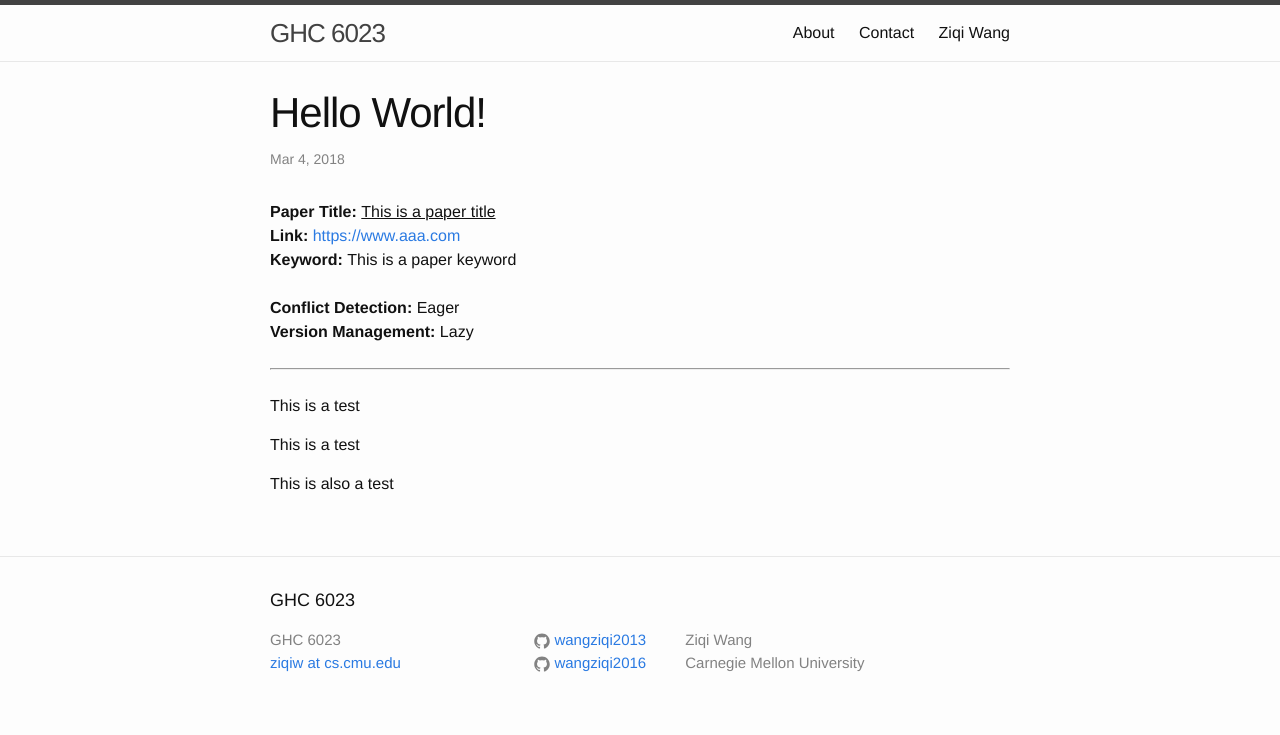
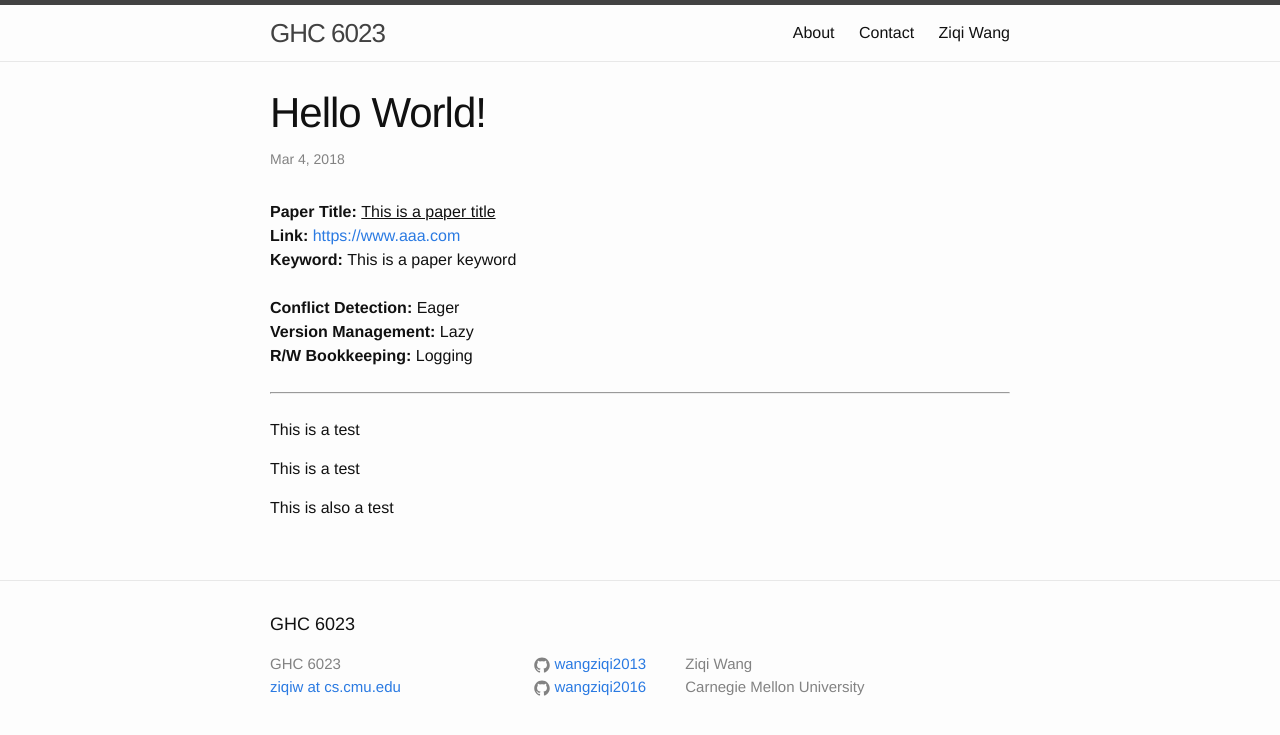
Before and after one commit to wangziqi2013/wangziqi2013.github.io, a Jekyll site: the page built from _posts/2018-03-03-my-first-post.markdown, in a window 1280 px wide. Shown: the top 735 px of the page. Built offline with Jekyll 4.4.1, drawn with Linux system fonts in a browser that asks for light colours.

Commit message:
Adding HTM rw set bookkeeping option

```diff
--- a/_layouts/paper-summary.html
+++ b/_layouts/paper-summary.html
@@ -21,7 +21,11 @@ layout: default
         <strong>Version Management: </strong> {{ page.version_mgmt }}<br />
       {% endif %}
 
-      {% if page.htm_cd or page.version_mgmt %}
+      {% if page.rw_set %}
+        <strong>R/W Bookkeeping: </strong> {{ page.rw_set }}<br />
+      {% endif %}
+
+      {% if page.htm_cd or page.version_mgmt or page.rw_set %}
         <br />
       {% endif %}
     <hr />
--- a/_posts/2018-03-03-my-first-post.markdown
+++ b/_posts/2018-03-03-my-first-post.markdown
@@ -6,6 +6,7 @@ categories: Other
 paper_title: This is a paper title
 paper_link: https://www.aaa.com
 paper_keyword: This is a paper keyword
+rw_set: Logging
 htm_cd: Eager
 version_mgmt: Lazy
 ---
```
